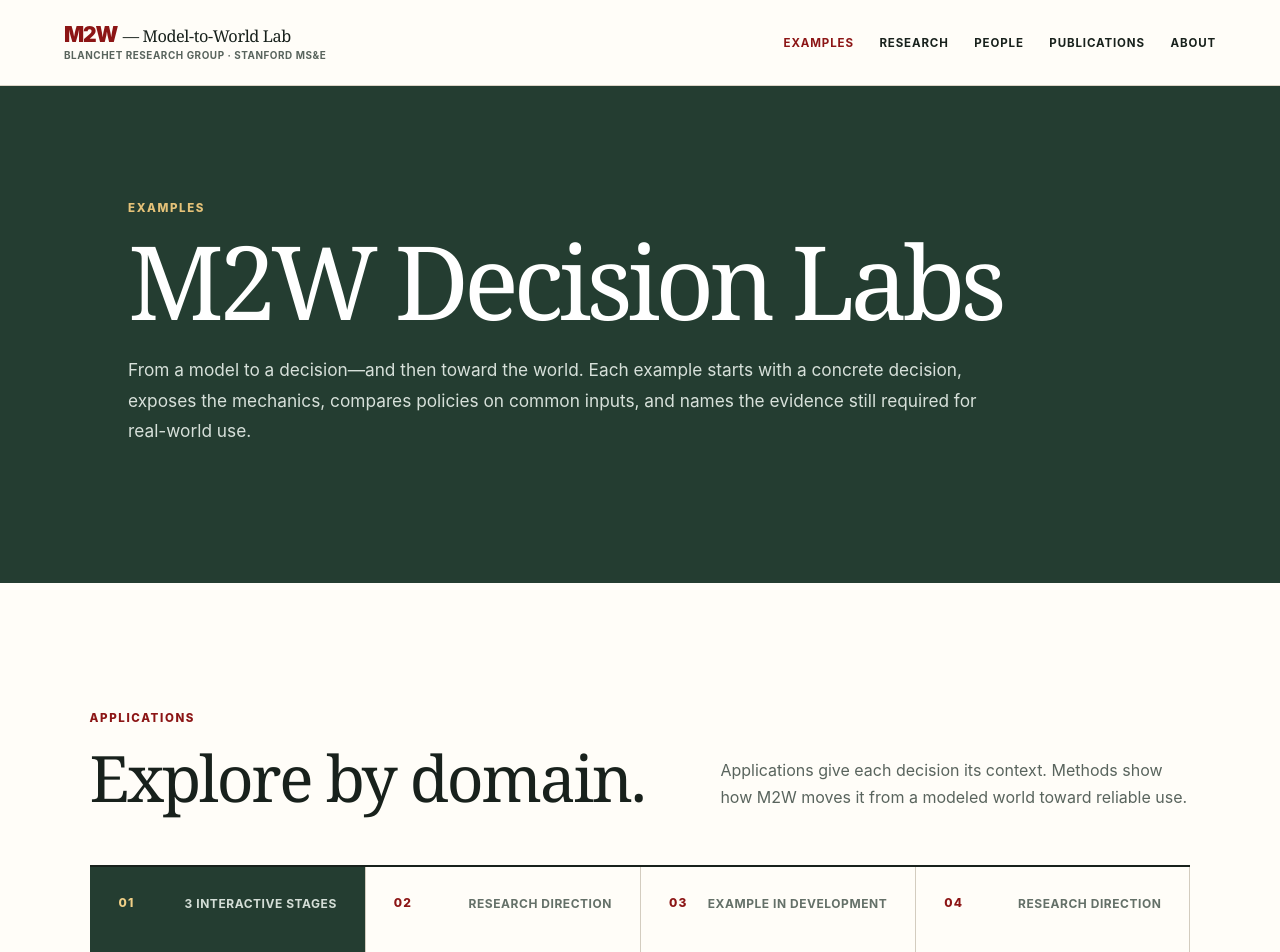
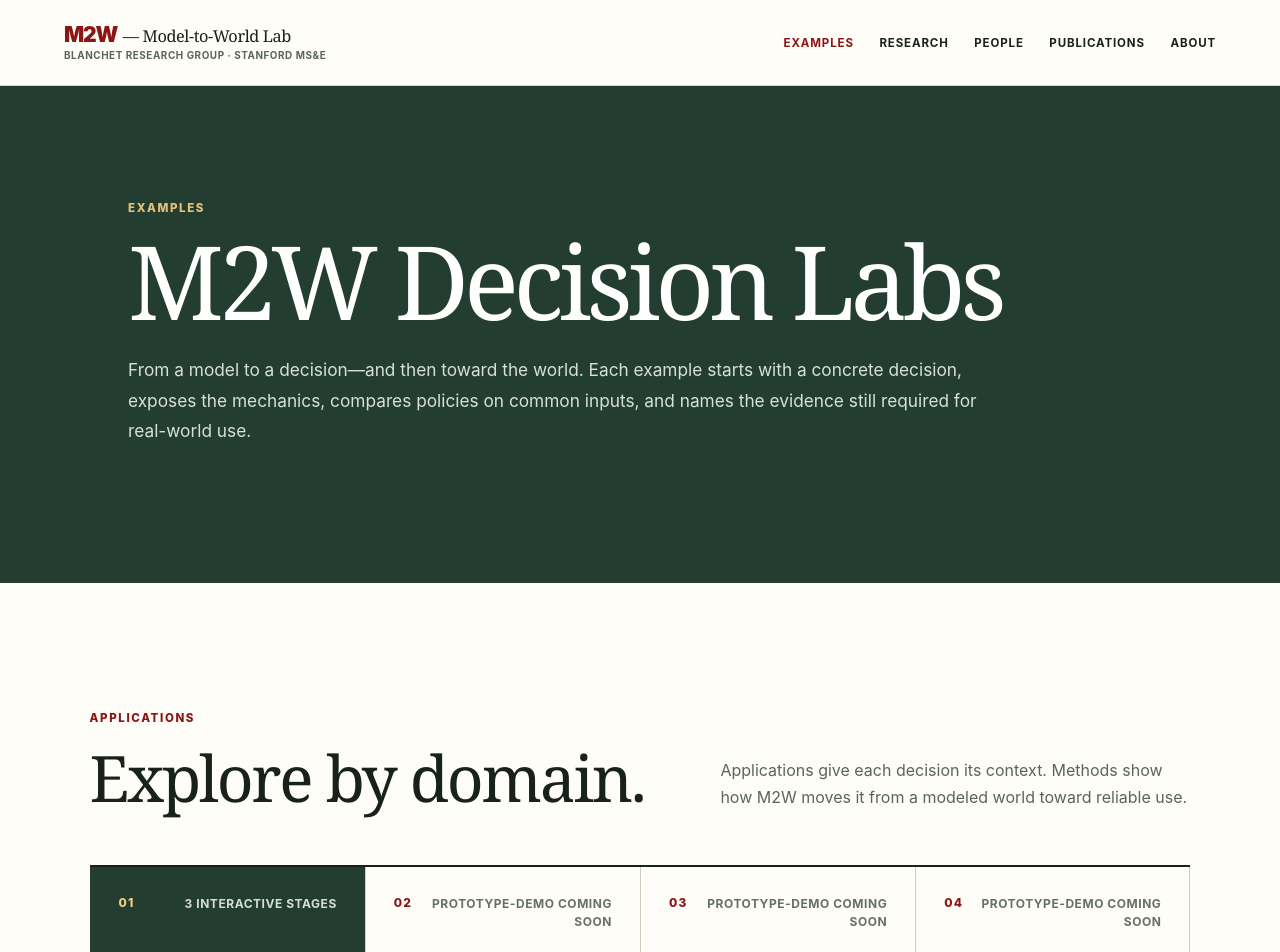
Before and after one commit to realjblanchet/joseblanchet.com, a Next.js app: page /labs in a window 1280 px wide. Shown: the top 952 px of the page. Built offline with nearby package versions, Linux system fonts and the light colour scheme; no server answers.

Commit message:
Standardize coming-soon labels

```diff
--- a/app/labs/page.tsx
+++ b/app/labs/page.tsx
@@ -19,19 +19,19 @@ const applicationWorlds = [
   {
     number: '02',
     title: 'Finance & Risk',
-    status: 'Research direction',
+    status: 'Prototype-demo coming soon',
     copy: 'Portfolios, valuation, insurance, rare events, and performance under changing markets.',
   },
   {
     number: '03',
     title: 'Operations & Health',
-    status: 'Example in development',
+    status: 'Prototype-demo coming soon',
     copy: 'Capacity, scheduling, patient flow, and service-system decisions under uncertainty.',
   },
   {
     number: '04',
     title: 'Autonomy & Engineering',
-    status: 'Research direction',
+    status: 'Prototype-demo coming soon',
     copy: 'Control, routing, reliability, and fast decisions under operating-regime shift.',
   },
 ];
@@ -86,14 +86,14 @@ const developingExamples = [
     domain: 'Operations & Health',
     title: 'Hospital Operations',
     question: 'How should capacity and patient-flow decisions respond to uncertain demand and operational constraints?',
-    status: 'Joint project · In development',
+    status: 'Prototype-demo coming soon',
     next: 'The public example will begin with a fully synthetic model and incorporate collaborator-approved evidence as it becomes available.',
   },
   {
     domain: 'Commerce & Marketplaces',
     title: 'Marketplace Dynamics',
     question: 'Which policies improve service and participation without destabilizing a two-sided system?',
-    status: 'Public-safe prototype · Planned',
+    status: 'Prototype-demo coming soon',
     next: 'The public lab will use independently built synthetic assumptions, followed by validation with materials cleared for release.',
   },
 ];
@@ -124,7 +124,7 @@ export default function LabsPage() {
               <div><span>{world.number}</span><small>{world.status}</small></div>
               <h3>{world.title}</h3>
               <p>{world.copy}</p>
-              {world.href ? <a href={world.href}>View the live case <span aria-hidden="true">↓</span></a> : <span className="world-direction">M2W research direction</span>}
+              {world.href ? <a href={world.href}>View the live case <span aria-hidden="true">↓</span></a> : null}
             </article>
           ))}
         </div>
@@ -171,8 +171,8 @@ export default function LabsPage() {
 
       <section className="future-labs section" aria-labelledby="future-labs-title">
         <div className="section-heading">
-          <div><p className="kicker">Developing examples</p><h2 id="future-labs-title">Where M2W goes next.</h2></div>
-          <p>These are research directions rather than deployed systems. Public examples will use synthetic or approved materials and state the evidence required for transfer.</p>
+          <div><p className="kicker">Prototype-demos coming soon</p><h2 id="future-labs-title">Where M2W goes next.</h2></div>
+          <p>Each prototype-demo will use synthetic or approved materials and state the evidence required for transfer.</p>
         </div>
         <div className="future-lab-grid">
           {developingExamples.map((example) => (
@@ -192,7 +192,7 @@ export default function LabsPage() {
           <h2 id="evidence-key-title">Build maturity and evidence answer different questions.</h2>
         </div>
         <dl>
-          <div><dt>Build maturity</dt><dd>Concept → In development → Interactive prototype → Evaluated demonstration → Transferred</dd></div>
+          <div><dt>Build maturity</dt><dd>Concept → Demonstration build → Interactive prototype → Evaluated demonstration → Transferred</dd></div>
           <div><dt>Evidence basis</dt><dd>Synthetic → Public data → Partner or shadow evidence → Real-world evidence</dd></div>
         </dl>
       </section>
--- a/scripts/verify-static.mjs
+++ b/scripts/verify-static.mjs
@@ -28,6 +28,8 @@ if (!home.includes('Model') || !home.includes('Simulate') || !home.includes('Dec
 if (!home.includes('What survives when the model meets the world?') || !home.includes('Explore Examples')) throw new Error('Focused M2W homepage structure missing');
 if (!labs.includes('Decision Lab 01') || !labs.includes('Decision Lab 02') || !labs.includes('Decision Lab 03')) throw new Error('Decision Lab portfolio incomplete');
 if (!labs.includes('M2W Decision Labs') || !labs.includes('Commerce &amp; Marketplaces') || !labs.includes('UQ &amp; Model Risk') || !labs.includes('One decision, three stages.')) throw new Error('Examples information architecture incomplete');
+if (!labs.includes('Prototype-demo coming soon')) throw new Error('Coming-soon status missing');
+if (/research direction|in development|prototype.{0,20}planned/i.test(labs)) throw new Error('Obsolete development status found');
 if (!robustness.includes('Pay a little now. Protect the decision later.') || !robustness.includes('Next validation')) throw new Error('Decision Lab 03 content incomplete');
 if (!research.includes('Six measurable sources of risk')) throw new Error('M2W research framework missing');
 if (!publications.includes('Publications')) throw new Error('Publications page missing');
```
